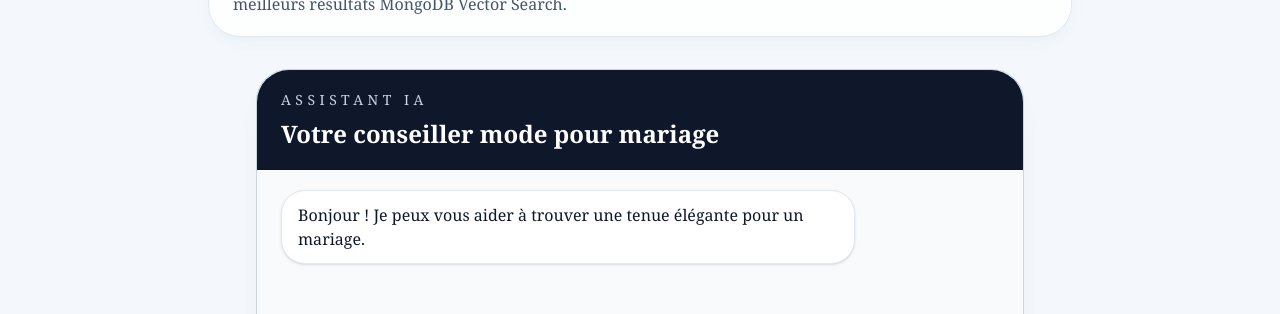
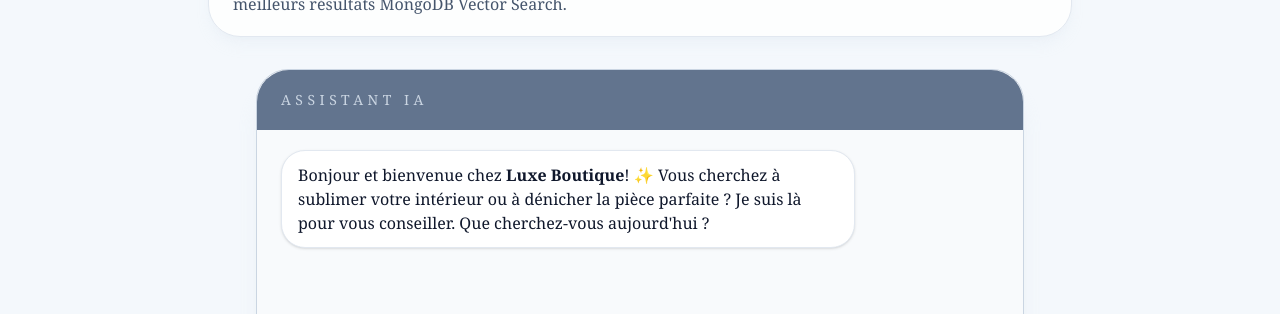
Before and after one commit to nokeCode/AI-Ecommerce, a Next.js app in the folder frontend/: page /chatbot in a window 1280 px wide. Shown: the part 267-581 px from the top of the page. Built offline with nearby package versions, Linux system fonts and the light colour scheme; no server answers.

Commit message:
fix: correction des texte pour bien cadrer avec les produits prospectés

```diff
--- a/frontend/app/chatbot/page.tsx
+++ b/frontend/app/chatbot/page.tsx
@@ -1,4 +1,5 @@
 import ChatWindow from "@/components/ChatWindow";
+
 
 export default function ChatbotPage() {
   return (
--- a/frontend/components/ChatInput.tsx
+++ b/frontend/components/ChatInput.tsx
@@ -19,7 +19,7 @@
             onSend();
           }
         }}
-        placeholder="Je cherche un costume pour un mariage..."
+        placeholder="Je cherche un canapé pour un pétit salon..."
         className="flex-1 rounded-2xl border border-slate-300 bg-white px-4 py-3 text-slate-900 outline-none transition focus:border-slate-500 focus:ring-2 focus:ring-slate-100"
         disabled={disabled}
       />
--- a/frontend/components/ChatMessage.tsx
+++ b/frontend/components/ChatMessage.tsx
@@ -17,8 +17,14 @@
             : "bg-white border border-slate-200 text-slate-900 shadow-sm"
         }`}
       >
-        {content}
+        {content.split("Luxe Boutique").map((part, idx, arr) => (
+          <span key={idx}>
+            {part}
+            {idx < arr.length - 1 ? <span className="font-bold">Luxe Boutique</span> : null}
+          </span>
+        ))}
       </div>
+
     </div>
   );
 }
--- a/frontend/components/ChatWindow.tsx
+++ b/frontend/components/ChatWindow.tsx
@@ -13,8 +13,13 @@
 
 export default function ChatWindow() {
   const [messages, setMessages] = useState<Message[]>([
-    { role: "assistant", content: "Bonjour ! Je peux vous aider à trouver une tenue élégante pour un mariage." },
+    {
+      role: "assistant",
+      content:
+        "Bonjour et bienvenue chez Luxe Boutique! ✨ Vous cherchez à sublimer votre intérieur ou à dénicher la pièce parfaite ? Je suis là pour vous conseiller. Que cherchez-vous aujourd'hui ? ",
+    },
   ]);
+
   const [input, setInput] = useState("");
   const [loading, setLoading] = useState(false);
   const [error, setError] = useState<string | null>(null);
@@ -56,9 +61,8 @@
 
   return (
     <div className="mx-auto max-w-3xl rounded-[32px] border border-slate-300 bg-white shadow-xl shadow-slate-200/40">
-      <div className="rounded-t-[32px] bg-slate-900 px-6 py-5 text-white">
+      <div className="rounded-t-[32px] bg-slate-500 px-6 py-5 text-white">
         <div className="text-sm uppercase tracking-[0.32em] text-slate-300">Assistant IA</div>
-        <div className="mt-2 text-2xl font-semibold">Votre conseiller mode pour mariage</div>
       </div>
 
       <div className="min-h-[420px] max-h-[520px] overflow-y-auto px-6 py-5 space-y-4 bg-slate-50">
```
Also changed, not shown: 1 other file (tests, documents, lock files or other folders).
